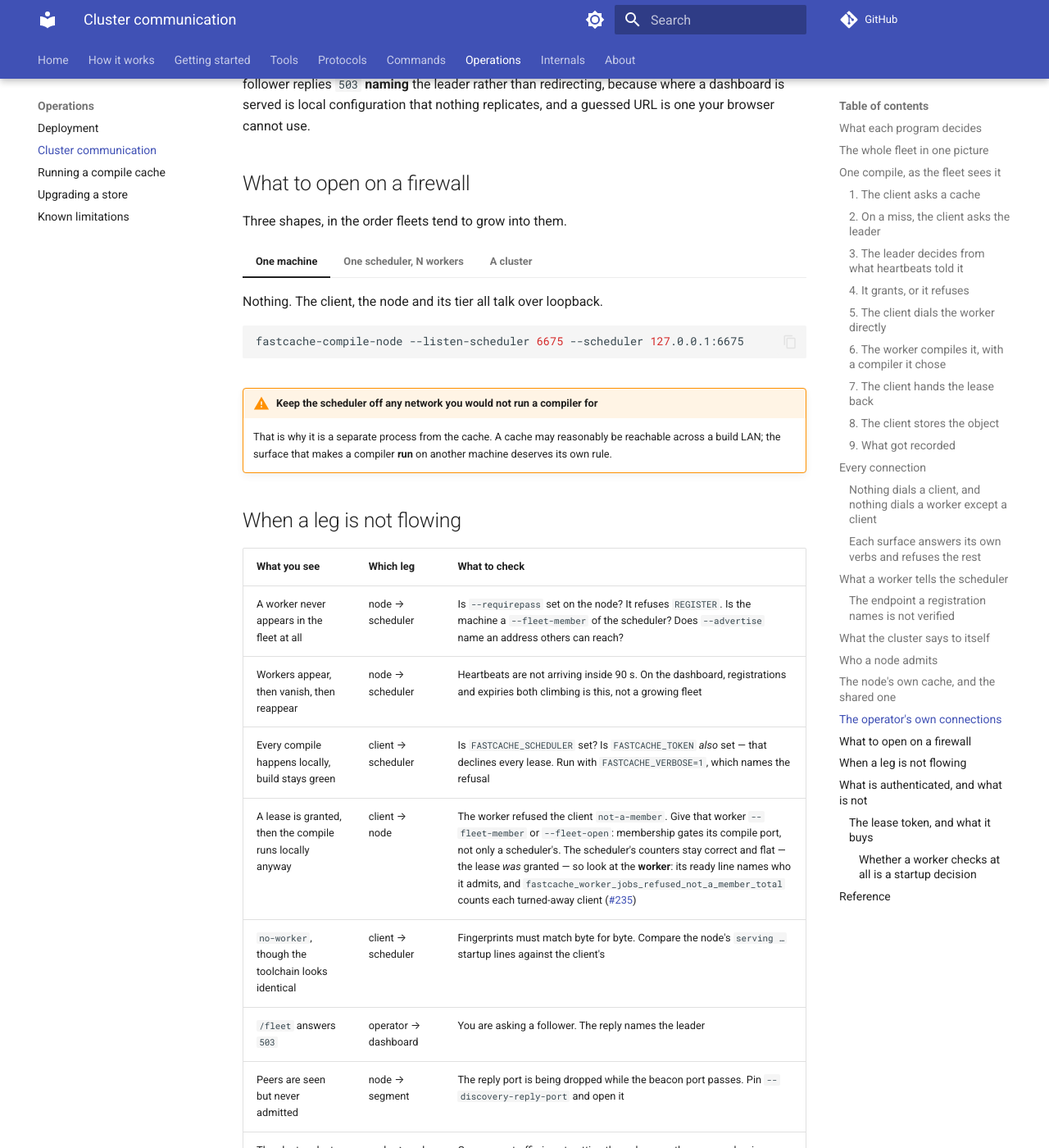
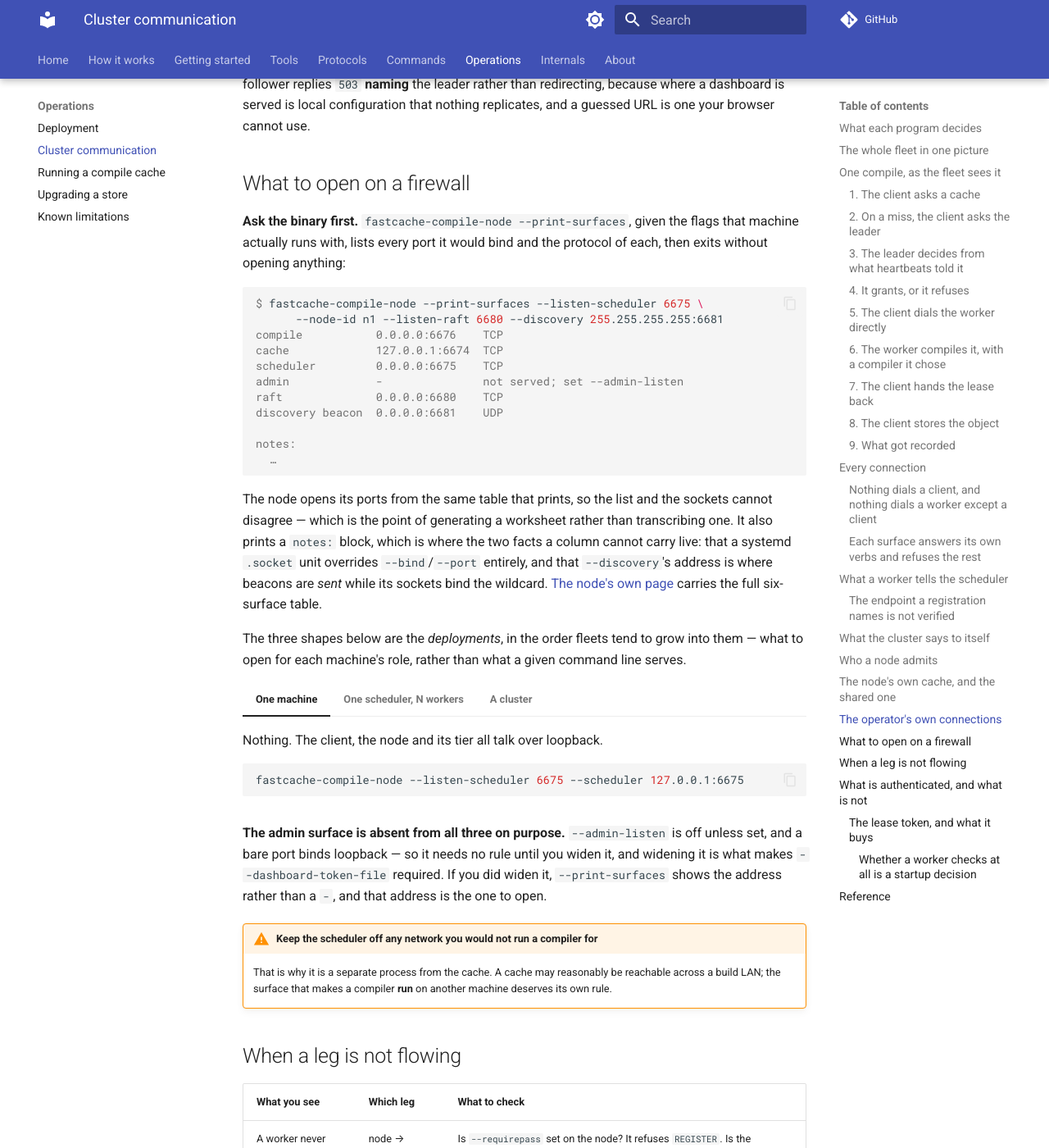
Before and after one commit to LASTRADA-Software/fastcached, an MkDocs documentation site: the page built from docs/operations/cluster-communication.md, in a window 1280 px wide and 1400 px high, scrolled down 14419 px. Shown: the whole window at 82% size. Built offline with MkDocs 1.6.1 and Material for MkDocs 9.7.7, drawn with Linux system fonts in a browser that asks for light colours; comment, search, counter and statistics services are not loaded.

Commit message:
docs: the firewall list is generated, and the role index is not a port map
Two places the port map still lived, both in documentation this change
already touches -- so leaving them would have made the PR claim a
consolidation it had not finished, in the very files it edits.

`cluster-communication.md`'s "What to open on a firewall" is the section an
operator reaches by searching the word, and it hand-listed 6674/6675/6676,
omitted the admin surface entirely and never mentioned `--print-surfaces`.
It now leads with generating the list from the binary, and says why that
differs from transcribing one: the node opens its ports from the table that
prints. The three deployment shapes stay, because they answer a different
question -- what a machine's ROLE needs open, rather than what one command
line serves -- and the admin surface's absence from them is now stated as
deliberate rather than looking forgotten.

The node page had two surface tables 55 lines apart, and the older one is
above the fold: five rows, no raft, no discovery, so a reader who stopped
there had a picture missing the only UDP surface. It is now explicitly an
index of ROLES rather than ports -- `--node-id` switches consensus on and is
not a port at all -- with discovery added, and it points at the port map
below.

The `--print-surfaces` sample also showed only the table, while the command
always prints a `notes:` block. The documented output was not the output,
and the omitted half is the one carrying the compile port's caveat that the
list can be wrong for that row.

Refs #288

Signed-off-by: Christian Parpart <christian@parpart.family>

````diff
--- a/docs/operations/cluster-communication.md
+++ b/docs/operations/cluster-communication.md
@@ -606,7 +606,35 @@ nothing replicates, and a guessed URL is one your browser cannot use.
 
 ## What to open on a firewall
 
-Three shapes, in the order fleets tend to grow into them.
+**Ask the binary first.** `fastcache-compile-node --print-surfaces`, given the flags
+that machine actually runs with, lists every port it would bind and the protocol of
+each, then exits without opening anything:
+
+```console
+$ fastcache-compile-node --print-surfaces --listen-scheduler 6675 \
+      --node-id n1 --listen-raft 6680 --discovery 255.255.255.255:6681
+compile           0.0.0.0:6676    TCP
+cache             127.0.0.1:6674  TCP
+scheduler         0.0.0.0:6675    TCP
+admin             -               not served; set --admin-listen
+raft              0.0.0.0:6680    TCP
+discovery beacon  0.0.0.0:6681    UDP
+
+notes:
+  …
+```
+
+The node opens its ports from the same table that prints, so the list and the sockets
+cannot disagree — which is the point of generating a worksheet rather than
+transcribing one. It also prints a `notes:` block, which is where the two facts a
+column cannot carry live: that a systemd `.socket` unit overrides `--bind`/`--port`
+entirely, and that `--discovery`'s address is where beacons are *sent* while its
+sockets bind the wildcard. [The node's own page](../tools/fastcache-compile-node.md#every-port-it-opens)
+carries the full six-surface table.
+
+The three shapes below are the *deployments*, in the order fleets tend to grow into
+them — what to open for each machine's role, rather than what a given command line
+serves.
 
 === "One machine"
 
@@ -640,6 +668,12 @@ Three shapes, in the order fleets tend to grow into them.
 
     Discovery peers that are *seen and never admitted* is the signature of a
     firewall passing the beacon port and dropping the reply port.
+
+**The admin surface is absent from all three on purpose.** `--admin-listen` is off
+unless set, and a bare port binds loopback — so it needs no rule until you widen it,
+and widening it is what makes `--dashboard-token-file` required. If you did widen it,
+`--print-surfaces` shows the address rather than a `-`, and that address is the one to
+open.
 
 !!! warning "Keep the scheduler off any network you would not run a compiler for"
 
--- a/docs/tools/fastcache-compile-node.md
+++ b/docs/tools/fastcache-compile-node.md
@@ -7,13 +7,20 @@ It is the fleet's one binary, and it wears several hats. Compiling is the only o
 it always wears; the rest are surfaces you switch on, and every section below is
 about one of them:
 
-| Surface | Flag | Default |
+| Role | What switches it on | Default |
 |---|---|---|
-| Compile worker | `--port` | on, `6676` |
+| Compile worker | `--bind`, `--port` | on, `0.0.0.0:6676` |
 | [A cache tier of its own](#a-cache-of-its-own) | `--listen-cache` | on, `127.0.0.1:6674` |
 | [Fleet scheduler](#a-cluster-and-who-leads-it) | `--listen-scheduler` | **off** |
-| [Consensus member](#a-cluster-and-who-leads-it) | `--node-id` | **off** — a lone node leads itself |
+| [Consensus member](#a-cluster-and-who-leads-it) | `--node-id`, `--listen-raft` | **off** — a lone node leads itself |
+| [Peer discovery](#finding-peers-instead-of-typing-them) | `--discovery` | **off** — **UDP**, unlike every other surface |
 | [Metrics, and the fleet dashboard](#watching-one) | `--admin-listen`, `--dashboard` | **off** |
+
+That is the list of **roles**, and it is not a firewall list — `--node-id` switches
+consensus on but is not a port, and a role's default here is not the address it binds
+for a given command line. For the ports, see
+[Every port it opens](#every-port-it-opens) below, or generate the list from the
+binary with `--print-surfaces`.
 
 What it never does is **write to the shared cache**. A worker is given no
 credentials for it: the object it produces goes back to the client that asked for
@@ -55,7 +62,16 @@ scheduler         0.0.0.0:6675    TCP
 admin             -               not served; set --admin-listen
 raft              0.0.0.0:6680    TCP
 discovery beacon  0.0.0.0:6681    UDP
-```
+
+notes:
+  compile: a systemd .socket unit overrides --bind and --port entirely; …
+  cache: loopback for a bare port, the opposite of the scheduler and raft; …
+  …
+```
+
+The `notes:` block is part of the output, not an afterthought: it carries the facts a
+column cannot, including the one that says this list can be **wrong** for the compile
+port. Do not clip it when pasting the worksheet to somebody.
 
 Pass the flags you would actually run with. It prints what **that** configuration
 serves rather than the defaults, so a widened `--listen-cache 0.0.0.0:6674` shows
````
